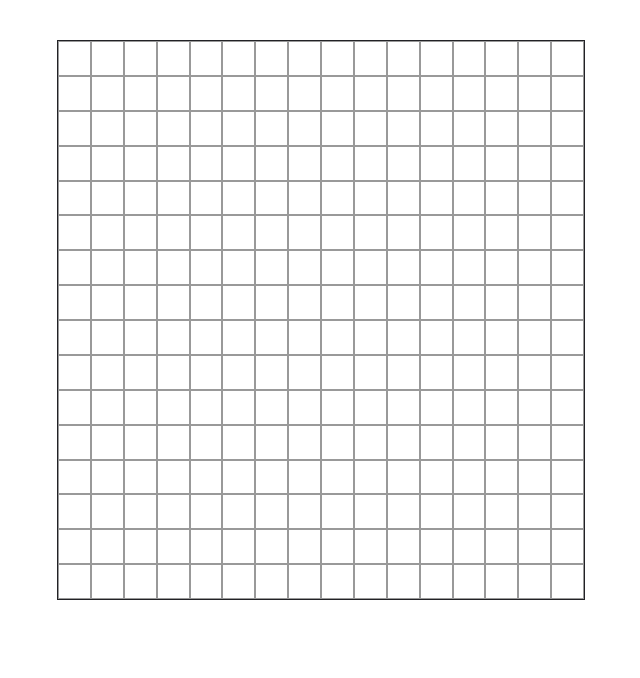
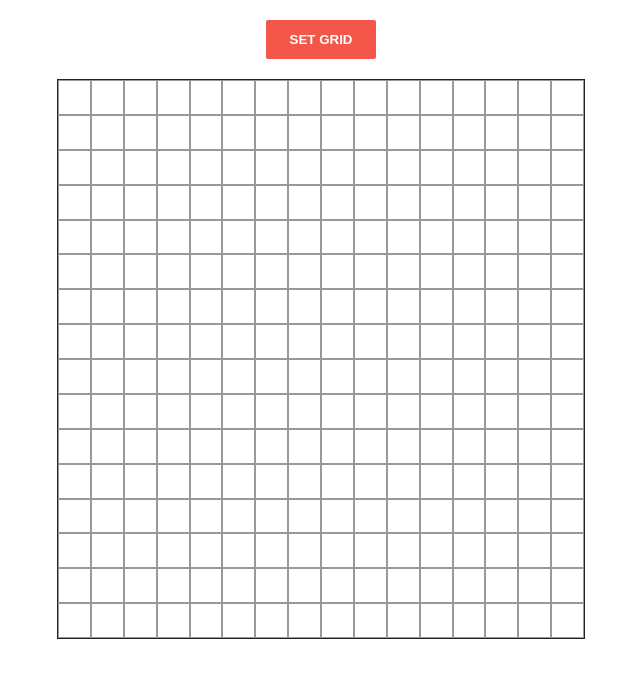
Before and after one commit to jsonsDev/etch-a-sketch, a plain HTML site: page index.html in a window 1280 px wide. Shown: the whole page, without its empty margins (319-959 px from the left). Drawn offline with Linux system fonts and the light colour scheme.

Commit message:
Change button text to uppercase.

```diff
--- a/javascript.js
+++ b/javascript.js
@@ -7,3 +7,9 @@ const gridSquare = document.createElement("div");
 gridSquare.classList.add("grid-square");
 container.appendChild(gridSquare);
 };
+
+const buttonContainer = document.querySelector(".button-container");
+const requestButton = document.createElement("button");
+requestButton.classList.add("request-button");
+requestButton.textContent = "Set grid";
+buttonContainer.appendChild(requestButton);
--- a/style.css
+++ b/style.css
@@ -12,6 +12,7 @@ button {
     padding: 12px 24px;
     border-radius: 2px;
     border: none;
+    text-transform: uppercase;
 }
 
 button:hover {
```
